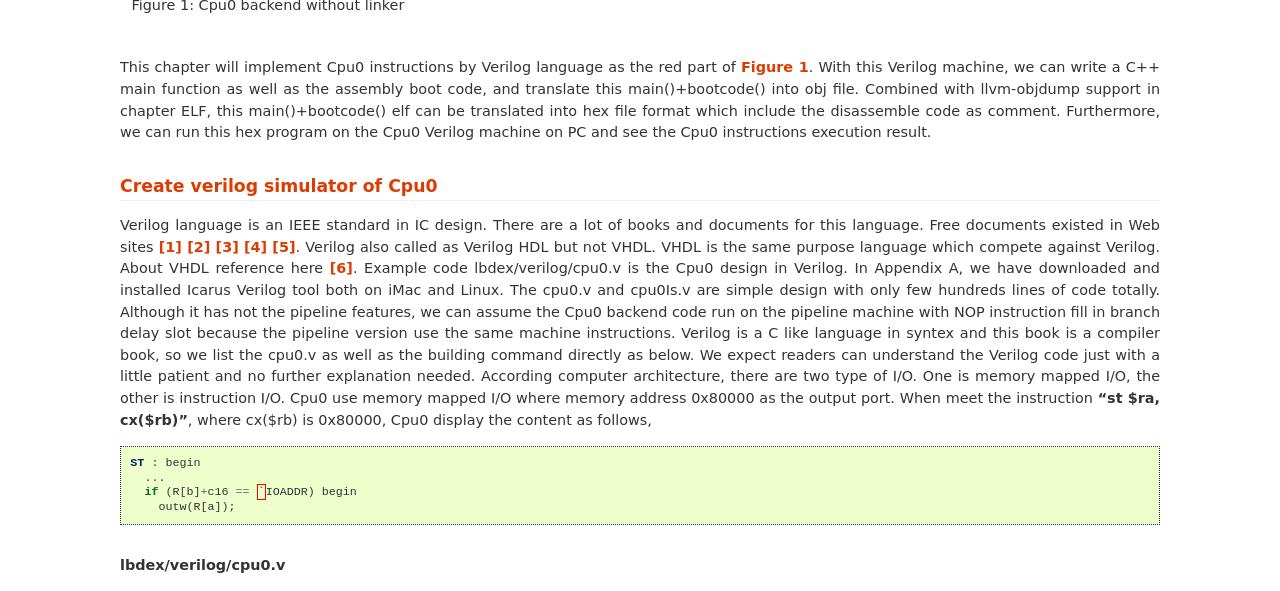
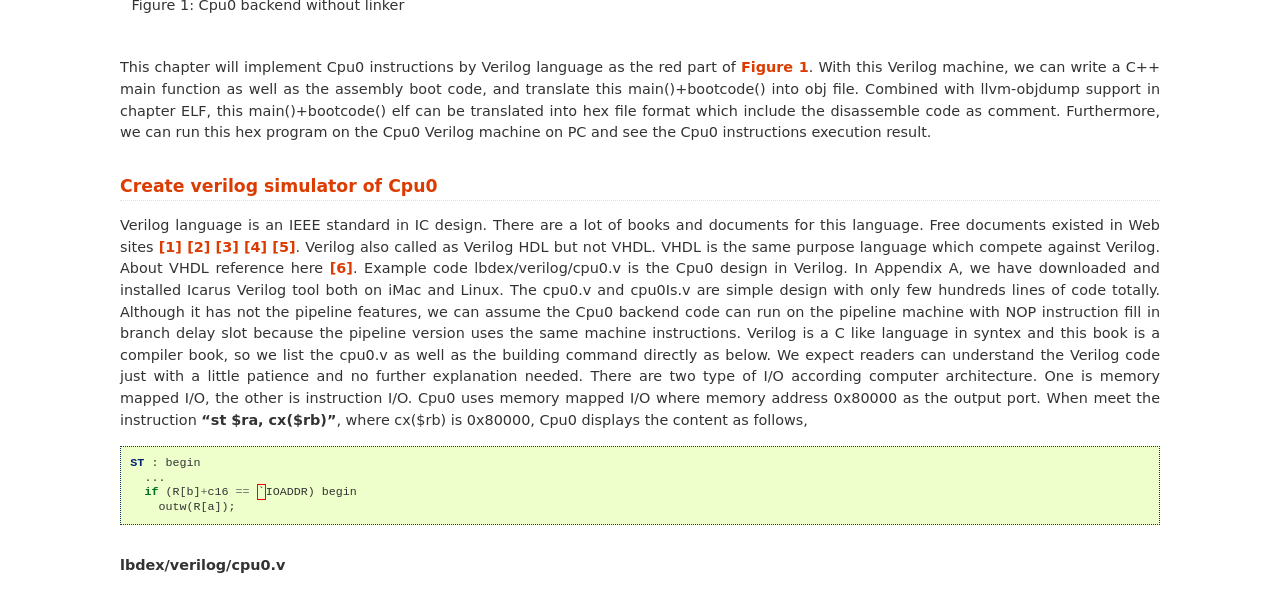
Before and after one commit to Jonathan2251/lbd, a Sphinx documentation site: the page built from source/verilog.rst, in a window 1280 px wide and 1400 px high, scrolled down 463 px, cut to the strip 0-591 px from the top of the window. Built offline with Sphinx 7.4.7, drawn with Linux system fonts in a browser that asks for light colours; formulas are drawn with MathJax 3; pages that are not in the unit, such as notebooks, are missing from menus; some of the changed text lies outside the part shown.

```diff
--- a/source/c++.rst
+++ b/source/c++.rst
@@ -354,7 +354,7 @@ You can check them with debug option enabled.
 Atomic
 --------
 
-In tradition, C use different API which provided by OS or library to support
+In tradition, C uses different API which provided by OS or library to support
 multi-thread programming. For example, posix thread API on unix/linux, MS
 windows API, ..., etc. In order to achieve synchronization to solve race
 condition between threads, OS provide their own lock or semaphore functions to
--- a/source/verilog.rst
+++ b/source/verilog.rst
@@ -44,18 +44,18 @@ In Appendix A, we have downloaded and installed Icarus Verilog tool both on
 iMac and Linux. The cpu0.v and cpu0Is.v are simple design
 with only few hundreds lines of code totally.
 Although it has not the pipeline features, we can assume the
-Cpu0 backend code run on the pipeline machine with NOP instruction fill in
-branch delay slot because the pipeline version use the same machine
+Cpu0 backend code can run on the pipeline machine with NOP instruction fill in
+branch delay slot because the pipeline version uses the same machine
 instructions. Verilog is a C like language in syntex and
 this book is a compiler book, so we list the cpu0.v as well as the building
 command directly as below.
-We expect readers can understand the Verilog code just with a little patient
+We expect readers can understand the Verilog code just with a little patience
 and no further explanation needed.
-According computer architecture, there are two type of I/O.
+There are two type of I/O according computer architecture.
 One is memory mapped I/O, the other is instruction I/O.
-Cpu0 use memory mapped I/O where memory address 0x80000 as the output port.
+Cpu0 uses memory mapped I/O where memory address 0x80000 as the output port.
 When meet the instruction **"st $ra, cx($rb)"**, where cx($rb) is
-0x80000, Cpu0 display the content as follows,
+0x80000, Cpu0 displays the content as follows,
 
 .. code-block:: c++
 
```
Also changed, not shown: other parts of source/c++.rst (+1 -1 lines), other parts of source/verilog.rst (+4 -4 lines), source/asm.rst (+11 -10 lines), source/elf.rst (+18 -15 lines).
